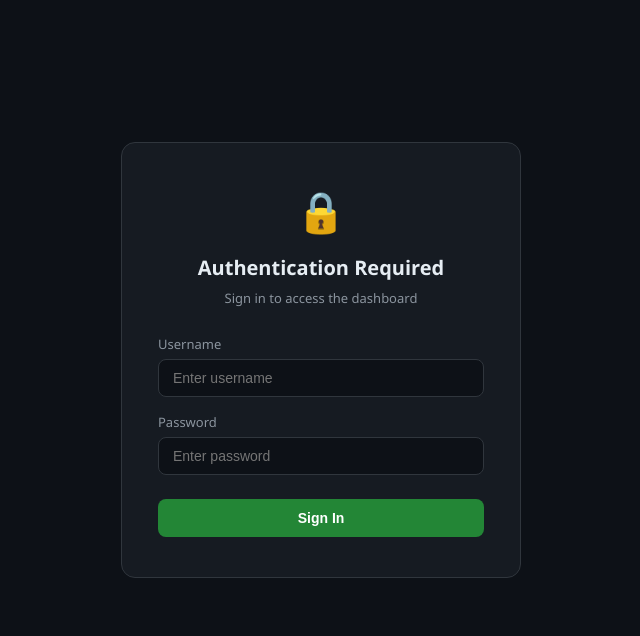
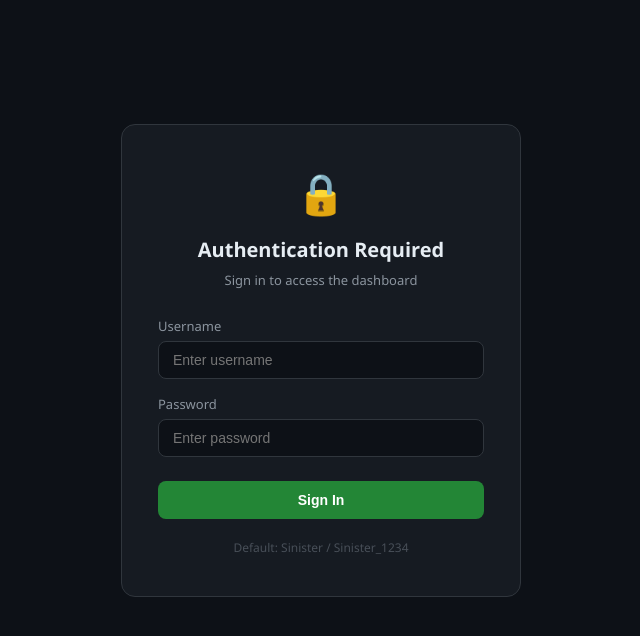
Before and after one commit to Sinister-God008/devops-flask-dashboard, a Flask app: page /login in a window 1280 px wide. Shown: the part 71-707 px from the top of the page, without its empty margins (319-959 px from the left). Run offline with Flask 3, Linux system fonts and the light colour scheme.

Commit message:
Add login hint for default credentials

```diff
--- a/app/templates/login.html
+++ b/app/templates/login.html
@@ -51,6 +51,7 @@
             </div>
             <button type="submit" class="login-btn">Sign In</button>
         </form>
+        <p class="login-hint">Default: Sinister / Sinister_1234</p>
     </div>
 </div>
 
```
